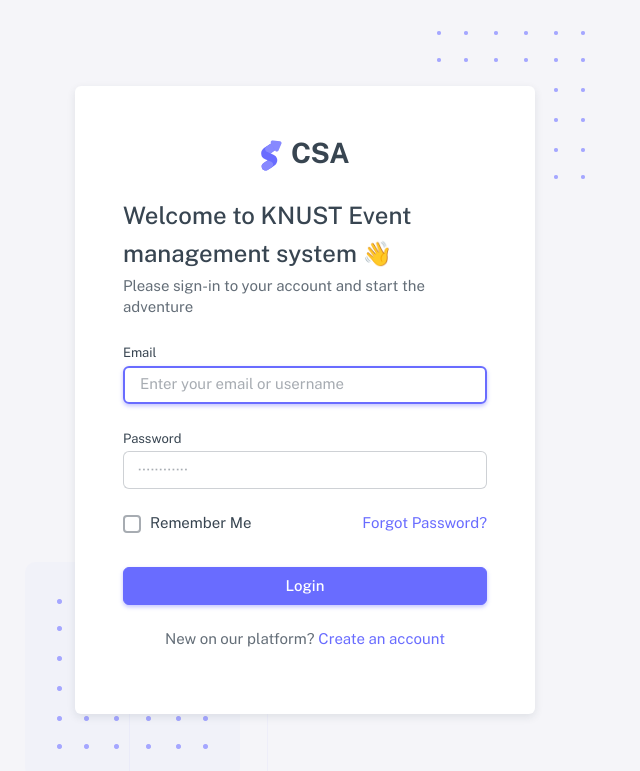
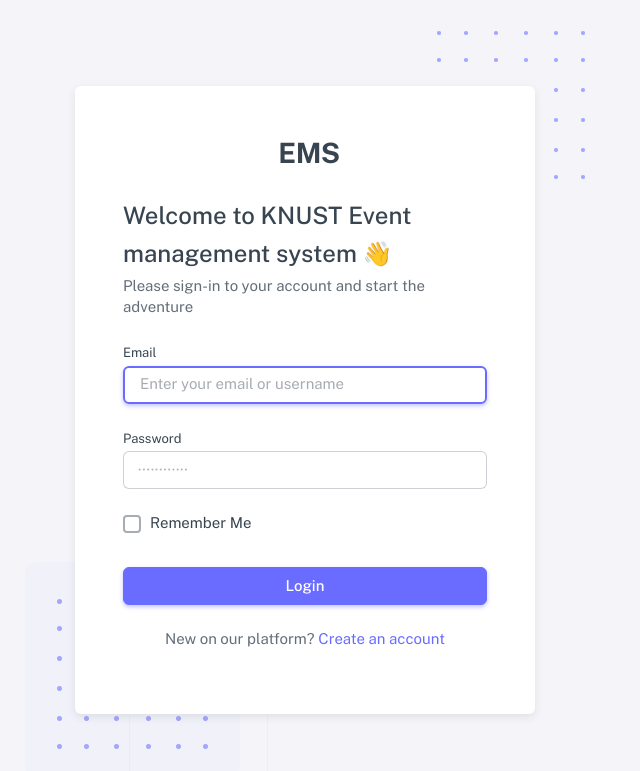
Before and after one commit to AkowanNathanael/Event-management-system, a Laravel app: page /login in a window 1280 px wide. Shown: the top 771 px of the page, without its empty margins (335-975 px from the left). Run offline with Laravel 12, Linux system fonts and the light colour scheme; some libraries are stand-ins or nearby versions.

Commit message:
first commit

```diff
--- a/resources/views/login.blade.php
+++ b/resources/views/login.blade.php
@@ -5,6 +5,7 @@
     class="layout-wide customizer-hide"
     data-assets-path="dist/"
     data-template="vertical-menu-template-free">
+
 <head>
     <meta charset="utf-8" />
     <meta
@@ -66,7 +67,7 @@
                             <a href="/auth-index" class="app-brand-link gap-2">
                                 <span class="app-brand-logo demo">
                                     <span class="text-primary">
-                      <svg
+                                        <!-- <svg
                         width="25"
                         viewBox="0 0 25 42"
                         version="1.1"
@@ -112,10 +113,11 @@
                             </g>
                           </g>
                         </g>
-                      </svg>
+                      </svg> -->
                                     </span>
                                 </span>
-                  <span class="app-brand-text demo text-heading fw-bold">CSA</span>
+                                <span class="app-brand-text demo text-heading fw-bold"> EMS
+                                </span>
                             </a>
                         </div>
                         <!-- /Logo -->
@@ -165,9 +167,9 @@
                                         <input class="form-check-input" type="checkbox" name="remember" id="remember" />
                                         <label class="form-check-label" for="remember"> Remember Me </label>
                                     </div>
-                    <a href="/auth-forgot">
+                                    <!-- <a href="/auth-forgot">
                                         <span>Forgot Password?</span>
-                    </a>
+                                    </a> -->
                                 </div>
                             </div>
                             <div class="mb-6">
@@ -223,4 +225,5 @@
     <!-- Place this tag before closing body tag for github widget button. -->
     <script async defer src="https://buttons.github.io/buttons.js"></script>
 </body>
+
 </html>
--- a/resources/views/register.blade.php
+++ b/resources/views/register.blade.php
@@ -115,7 +115,7 @@
                       </svg>
                     </span>
                   </span>
-                  <span class="app-brand-text demo text-heading fw-bold">CSA</span>
+                  <span class="app-brand-text demo text-heading fw-bold">EMS</span>
                 </a>
               </div>
               <!-- /Logo -->
```
Also changed, not shown: composer.json (+10 -10 lines), resources/views/components/sidebar.blade.php (+4 -4 lines), package-lock.json, 2 other files. Lines whose indentation alone changed are shown as unchanged.
